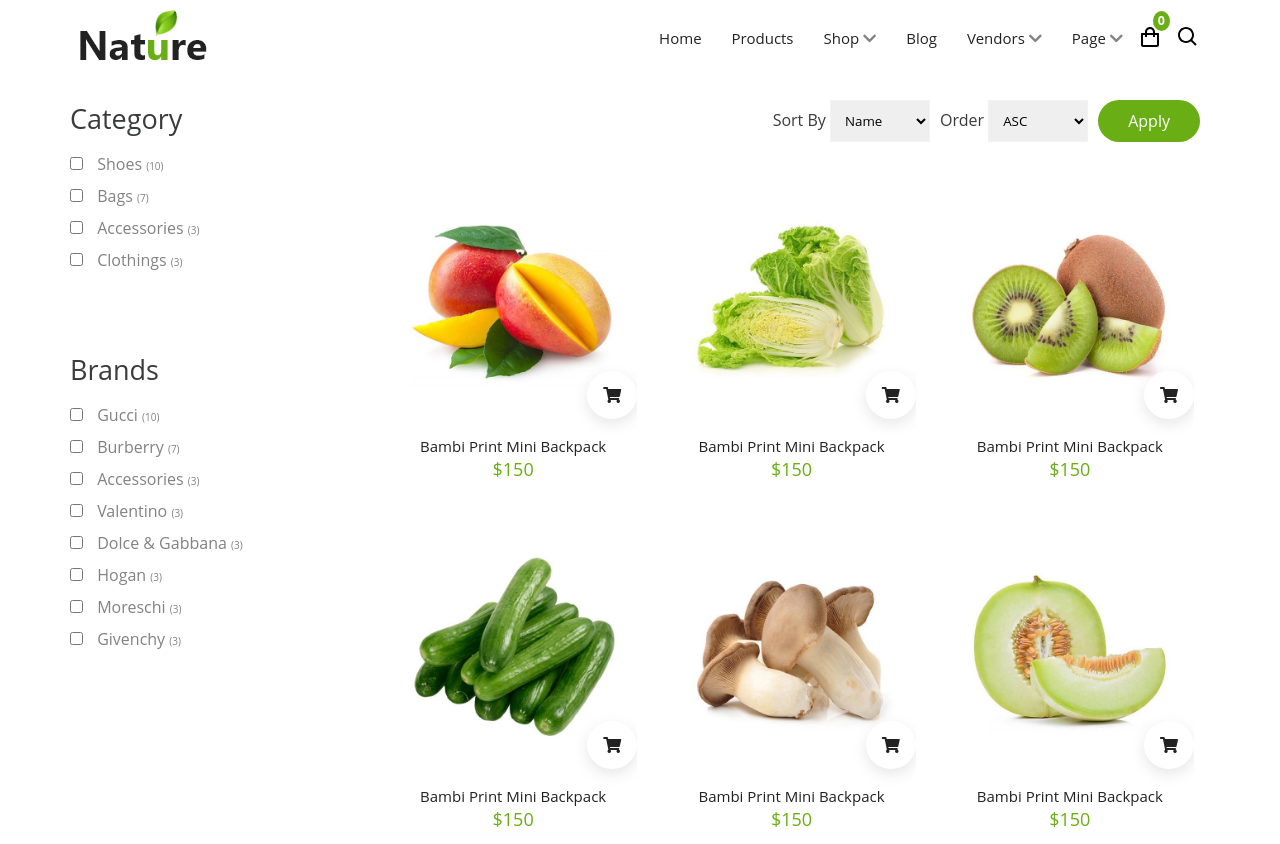
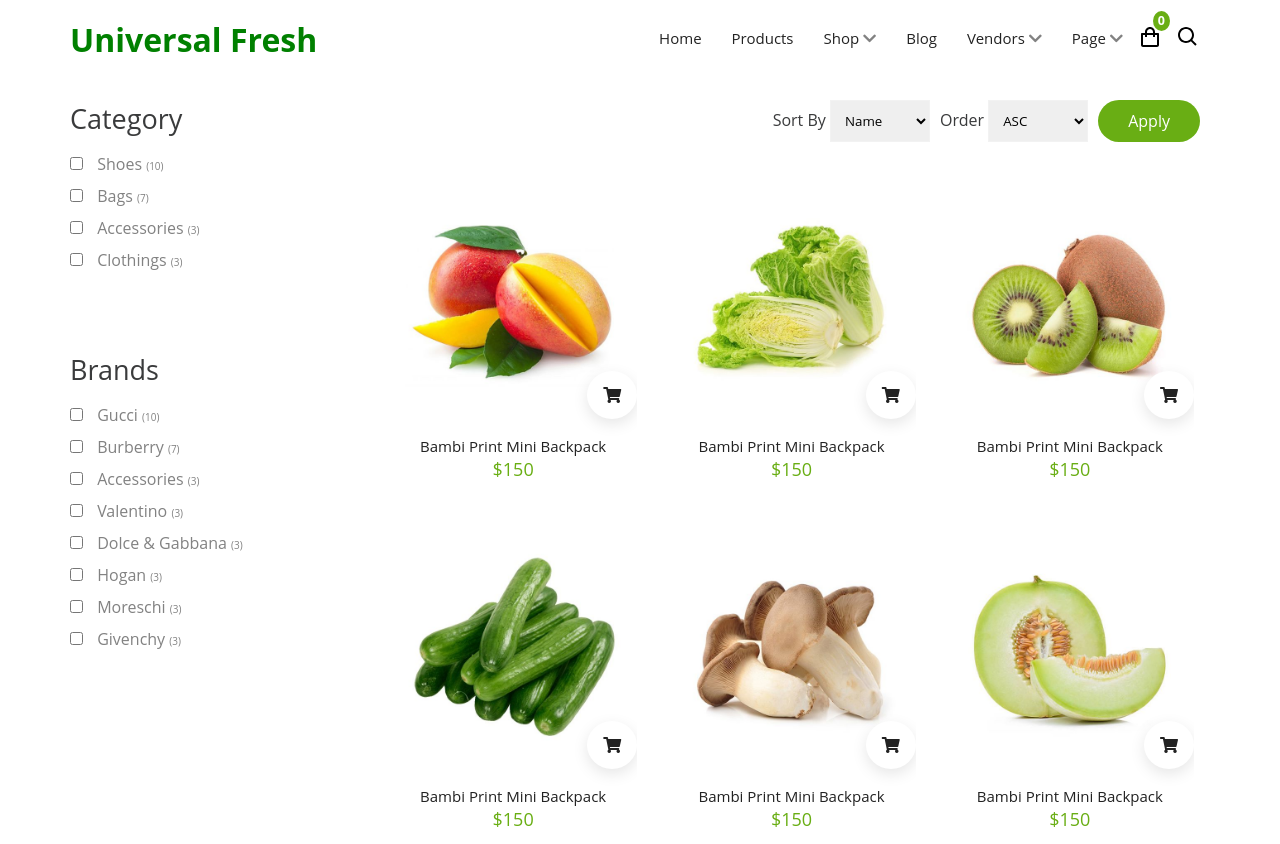
Before and after one commit to DachhuP/Univers, a plain HTML site: page products.html in a window 1280 px wide. Shown: the top 844 px of the page. Drawn offline with Linux system fonts and the light colour scheme.

Commit message:
Update products.html

```diff
--- a/products.html
+++ b/products.html
@@ -12,7 +12,7 @@
 
   <!-- Custom StyleSheet -->
   <link rel="stylesheet" href="./styles.css" />
-  <title>Codevo - Ecommerce Website</title>
+  <title>Universal Fresh</title>
 </head>
 
 <body>
@@ -22,7 +22,7 @@
     <nav class="nav">
     <div class="wrapper container">
       <div class="logo"><a href="">
-        <img src="./images/logo.png" alt="">
+        <img src="" alt=""> <font size="6" style="color: green;"> <b> Universal Fresh </b></font>
       </a>
       </div>
       <ul class="nav-list">
```
